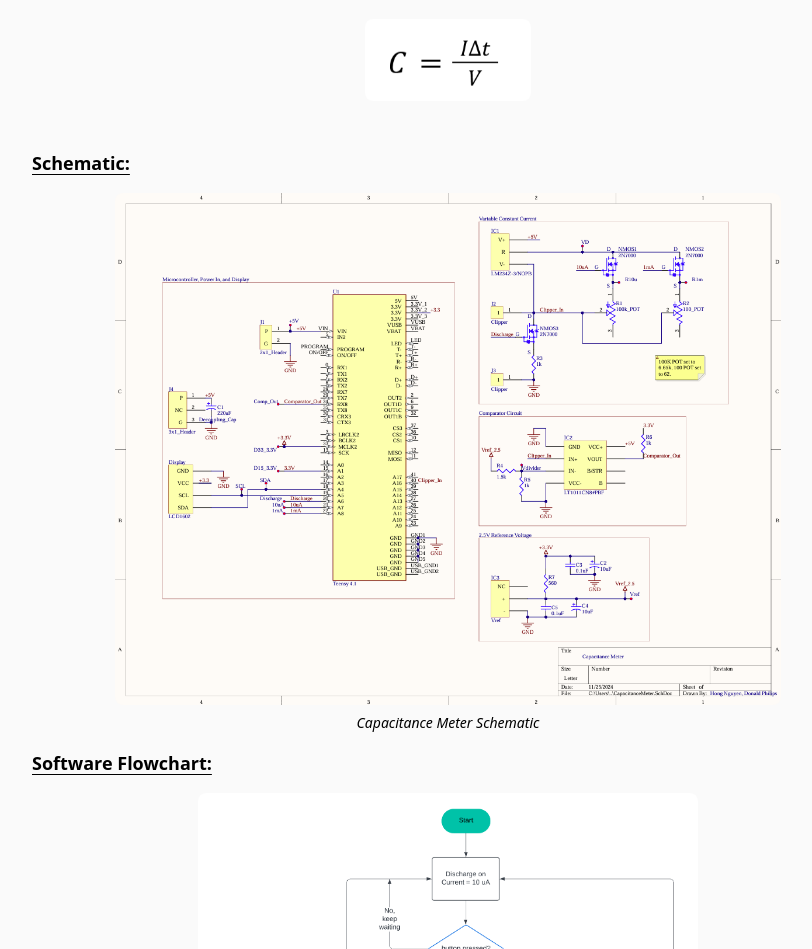
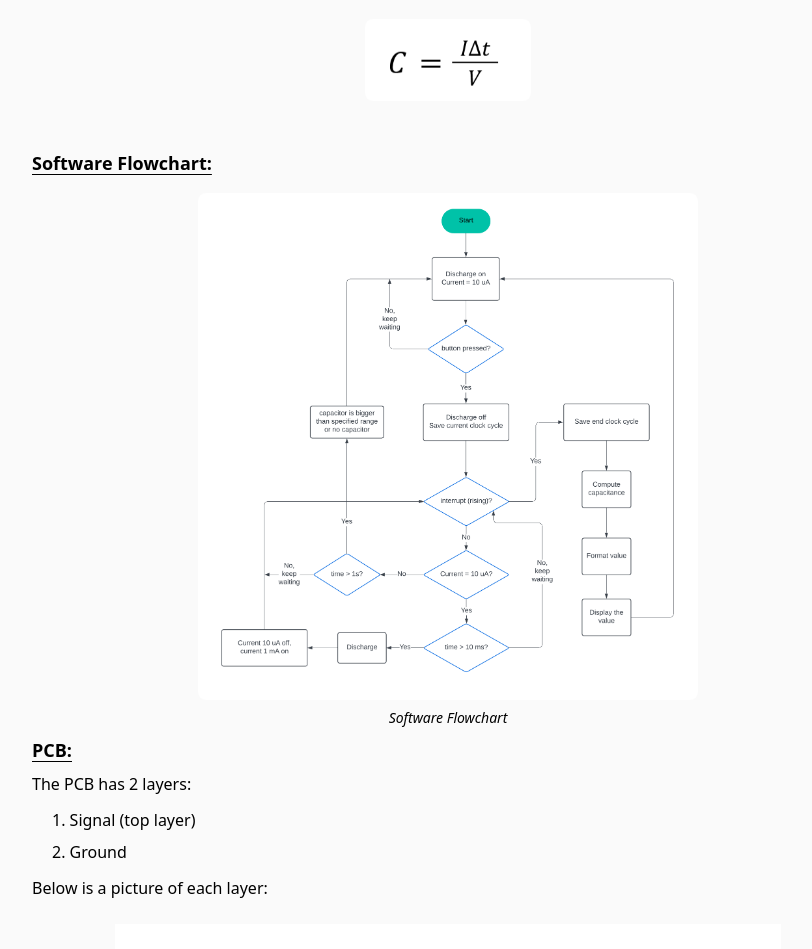
Before and after one commit to HongNguyen635/PersonalWebsite, a website: page build/projectCapacitance.html in a window 1280 px wide. Shown: the part 2763-3712 px from the top of the page, without its empty margins (192-1004 px from the left). Drawn offline with Linux system fonts and the light colour scheme.

Commit message:
update project

```diff
--- a/build/projectCapacitance.html
+++ b/build/projectCapacitance.html
@@ -127,14 +127,14 @@
 
             <p class="py-6"></p>
 
-            <h3 class="text-lg font-semibold mb-2 underline underline-offset-4">Schematic:</h3>
+            <!-- <h3 class="text-lg font-semibold mb-2 underline underline-offset-4">Schematic:</h3>
 
             <p class="py-1"></p>
 
             <img src="img/Project_CapacitanceMeter/Schematic.png" alt="Schematic" class="rounded-lg w-4/5 self-center">
             <p class="py-2 text-center italic text-sm">Capacitance Meter Schematic</p>
 
-            <p class="py-1"></p>
+            <p class="py-1"></p> -->
 
             <h3 class="text-lg font-semibold mb-2 underline underline-offset-4">Software Flowchart:</h3>
 
```
